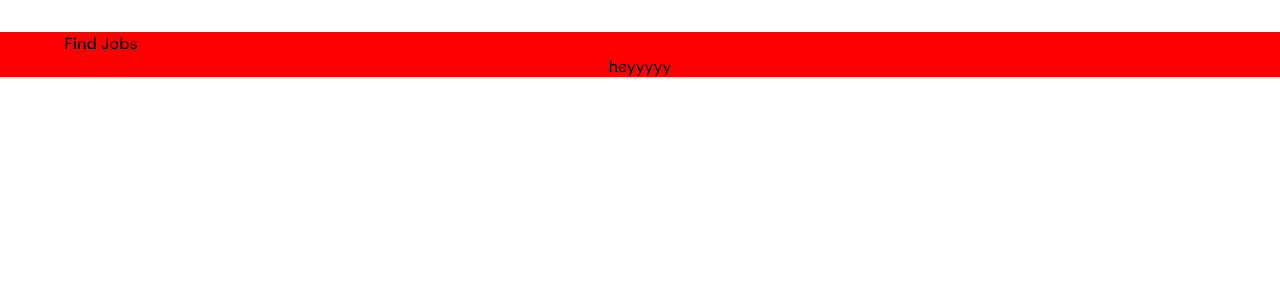
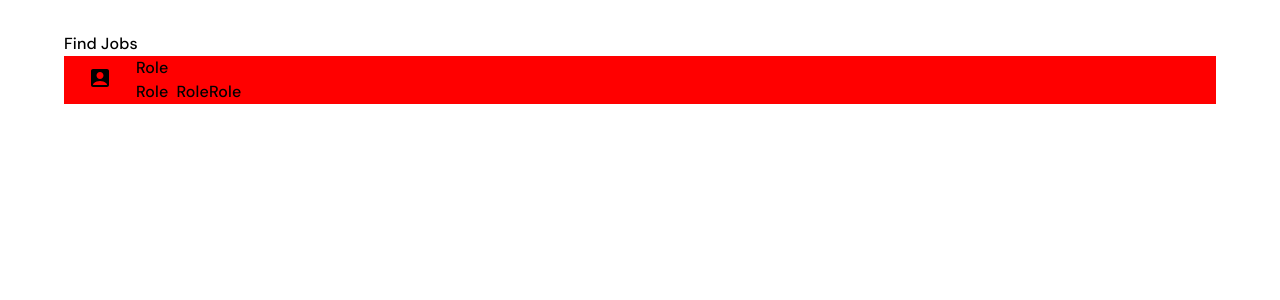
Before and after one commit to geeekgod/HustleBee-Frontend, a React (Create React App) app: page /jobs in a window 1280 px wide. Shown: the top 300 px of the page. Built offline with nearby package versions, Linux system fonts and the light colour scheme.

Commit message:
style:jobs

```diff
--- a/src/Components/Jobs/JobsElements.jsx
+++ b/src/Components/Jobs/JobsElements.jsx
@@ -2,10 +2,10 @@ import styled from "@emotion/styled";
 
 export const JobBox = styled.div`
 display:flex;
-justify-content:center;
+justify-content:flex-start;
 align-items:center;
+background-color: red;
+flex-direction:row;
+
 
 `;
-export const Boxi=styled.div`
-    background-color: red;
-`
--- a/src/Components/Jobs/index.jsx
+++ b/src/Components/Jobs/index.jsx
@@ -1,22 +1,54 @@
 import { Container, Typography } from "@mui/material";
 import { Box } from "@mui/system";
 import React from "react";
-import { JobBox ,Boxi} from "./JobsElements";
+import { JobBox } from "./JobsElements";
+import AccountBoxIcon from "@mui/icons-material/AccountBox";
 
 const Jobs = () => {
   return (
     <>
-      <Boxi className='job-body'>
+      <Box className='job-body'>
         <Container sx={{ mt: 4 }}>
           <Box>
             <Typography>Find Jobs</Typography>
           </Box>
           {/* job cards  */}
           <Box>
-            <JobBox>heyyyyy</JobBox>
+            <JobBox>
+              <Box mx={3}>
+                <AccountBoxIcon />
+              </Box>
+
+              <Box
+                sx={{
+                  display: "flex",
+                  justifyContent: "left",
+                  alignItems: "left",
+                  flexDirection: "column",
+                  textAlign: "left",
+                }}
+              >
+                <Box>
+                  <Typography>Role</Typography>
+                </Box>
+                <Box
+                  sx={{
+                    display: "flex",
+                    justifyContent: "center",
+                    alignItems: "center",
+                    flexDirection: "row",
+                  }}
+                >
+                  <Typography sx={{ mr: 1 }}>Role</Typography>
+                  <Typography>Role</Typography>
+                  <Typography>Role</Typography>
+                </Box>
+              </Box>
+              <Box></Box>
+            </JobBox>
           </Box>
         </Container>
-      </Boxi>
+      </Box>
     </>
   );
 };
```
